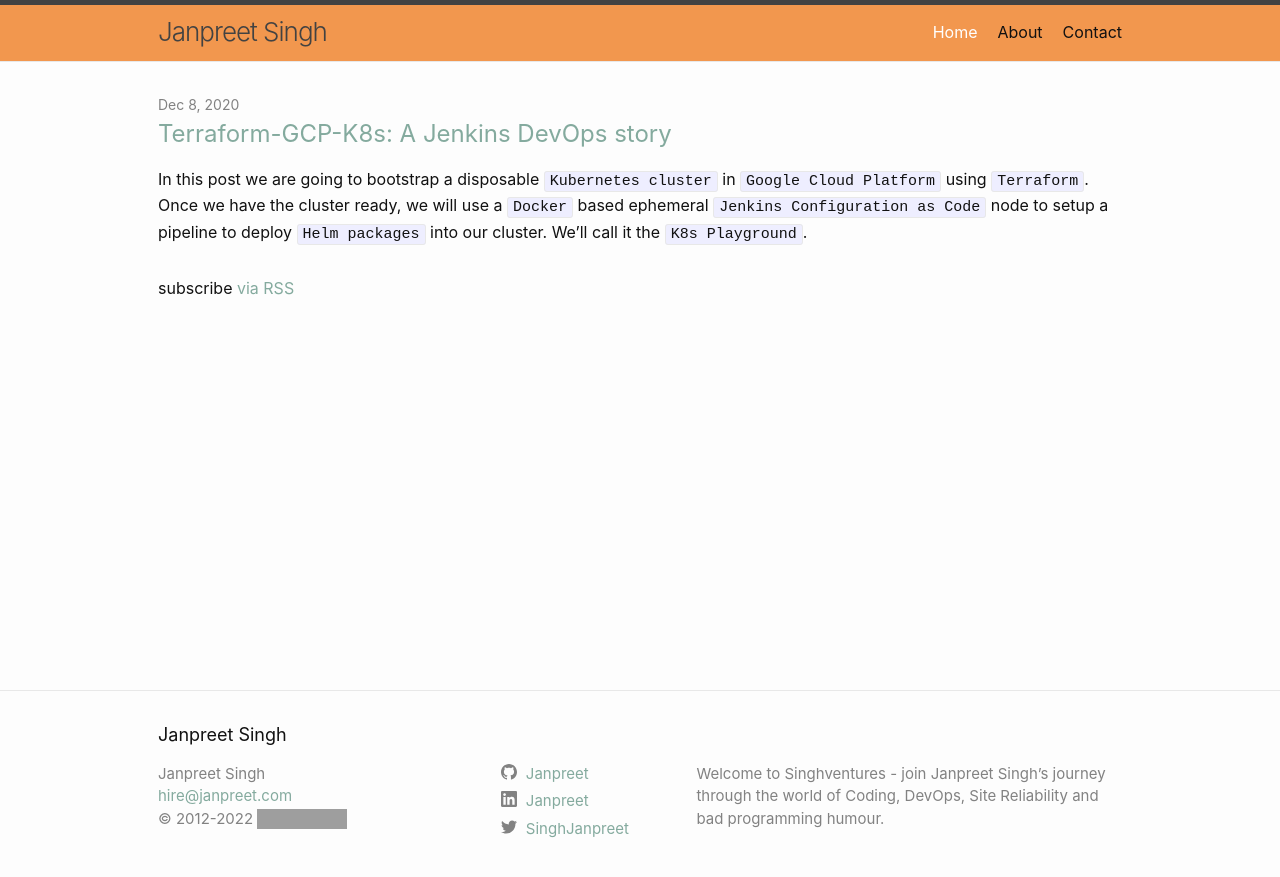
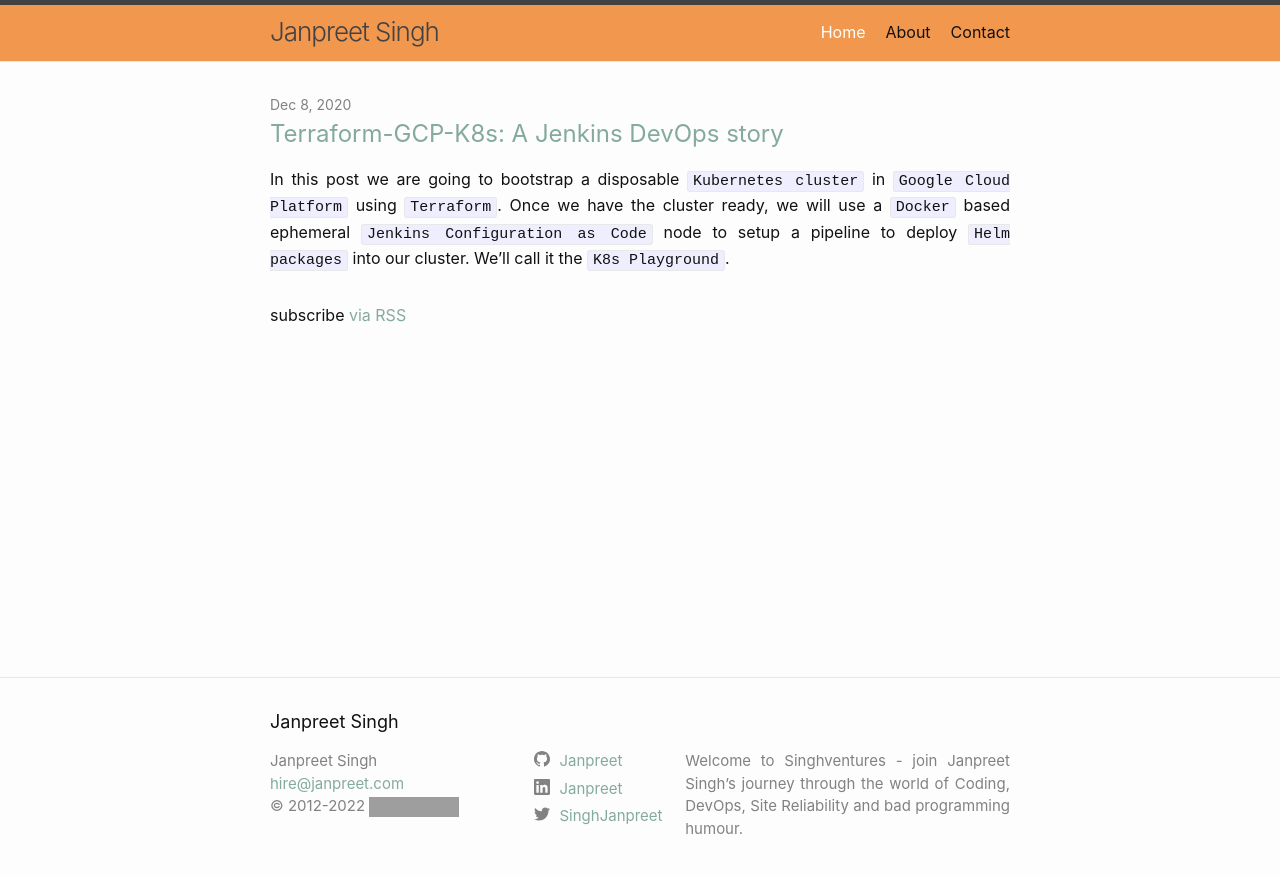
Before and after one commit to janpreet/vigilant-dollop, a Jekyll site: the page built from index.md, in a window 1280 px wide. Shown: the top 877 px of the page. Built offline with Jekyll 4.4.1, drawn with Linux system fonts in a browser that asks for light colours; grey boxes are pictures that could not be loaded.

Commit message:
Added justification.

```diff
--- a/_sass/minima.scss
+++ b/_sass/minima.scss
@@ -21,7 +21,7 @@ $grey-color-dark:  darken($grey-color, 25%) !default;
 $table-text-align: left !default;
 
 // Width of the content area
-$content-width:    80% !default;
+$content-width:    800px !default;
 
 $on-palm:          600px !default;
 $on-laptop:        800px !default;
--- a/_sass/minima/_layout.scss
+++ b/_sass/minima/_layout.scss
@@ -166,6 +166,8 @@
 .footer-col-3 {
   width: -webkit-calc(45% - (#{$spacing-unit} / 2));
   width:         calc(45% - (#{$spacing-unit} / 2));
+  text-align: justify;
+  text-justify: inter-word;
 }
 
 @include media-query($on-laptop) {
@@ -178,6 +180,8 @@
   .footer-col-3 {
     width: -webkit-calc(100% - (#{$spacing-unit} / 2));
     width:         calc(100% - (#{$spacing-unit} / 2));
+    text-align: justify;
+    text-justify: inter-word;
   }
 }
 
@@ -215,6 +219,10 @@
   > li {
     margin-bottom: $spacing-unit;
   }
+  p {
+    text-align: justify;
+    text-justify: inter-word;
+  }
 }
 
 .post-meta {
@@ -250,7 +258,8 @@
 
 .post-content {
   margin-bottom: $spacing-unit;
-
+  text-align: justify;
+  text-justify: inter-word;
   h2 {
     @include relative-font-size(2);
 
```
